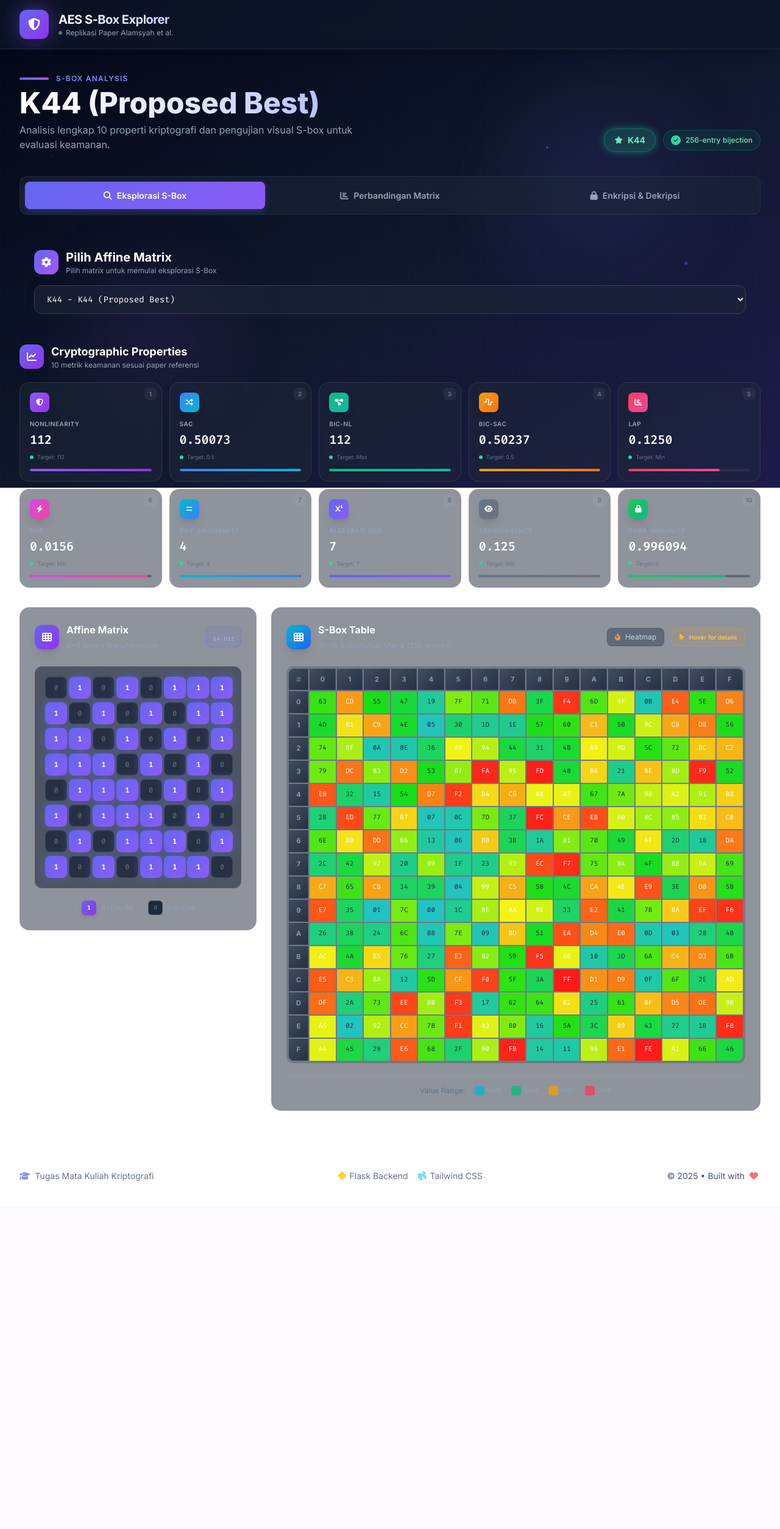
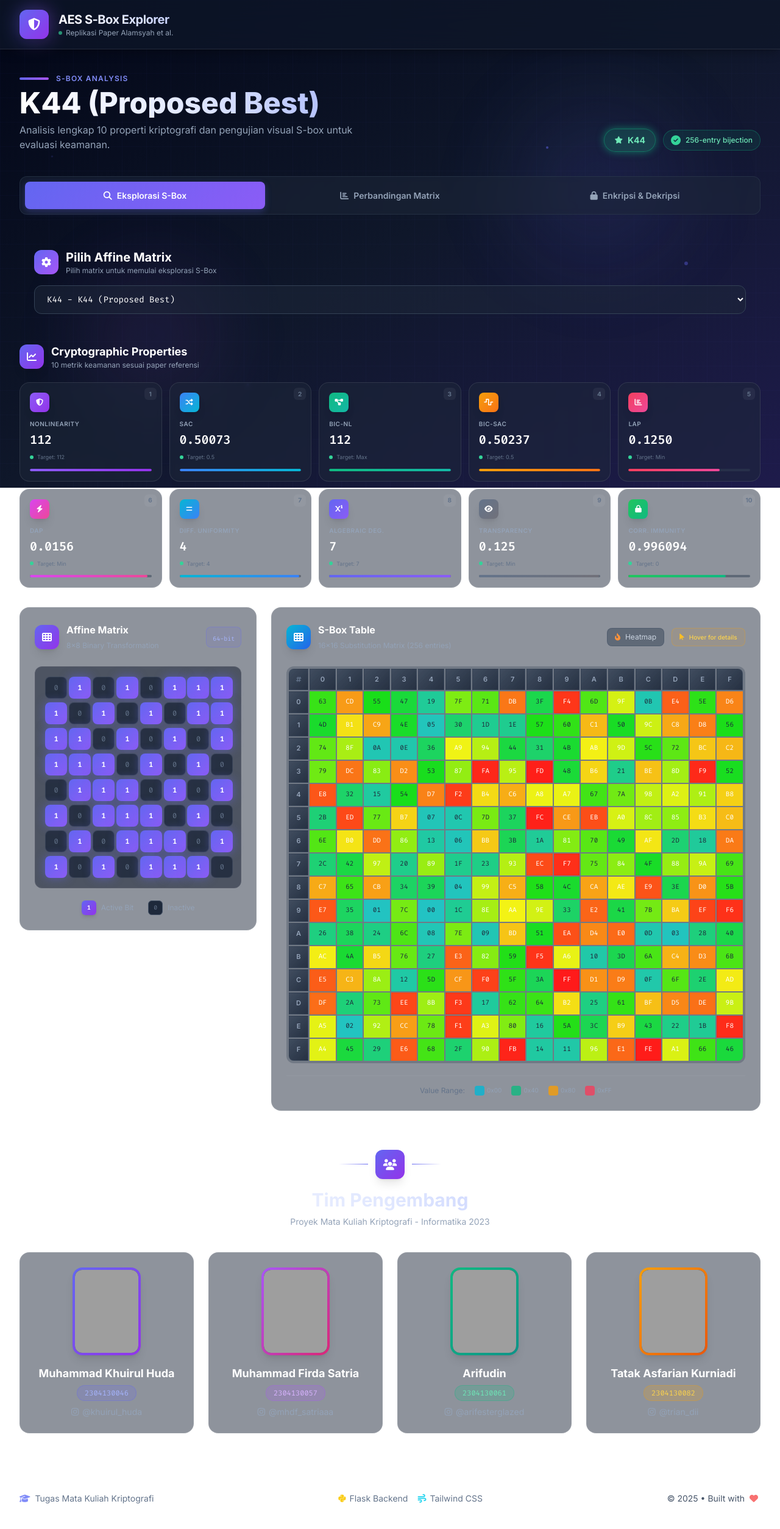
Before and after one commit to Arifester/Cryptography-Course-Project, a Flask app: page / in a window 1280 px wide. Shown: the whole page at 61% size. Before the commit the page ends 1937 px from the top, so only its background shows below. Run offline with Flask 3, Linux system fonts and the light colour scheme; some libraries are stand-ins or nearby versions; grey boxes are pictures that could not be loaded.

Commit message:
feat: add team page

```diff
--- a/app.py
+++ b/app.py
@@ -233,5 +233,69 @@ def decrypt_image_route():
     except Exception as e:
         return jsonify({'error': str(e)}), 500
 
+@app.route('/team-photo/<filename>')
+def team_photo(filename):
+    """Serve resized team member photos"""
+    try:
+        from PIL import ImageOps
+
+        # Target size for team cards (w:112px x h:144px at 2x for retina = 224x288)
+        target_width = 224
+        target_height = 288
+
+        # Map filename to actual image file
+        image_map = {
+            'huda': 'huda.JPG',
+            'firda': 'firda satria.png',
+            'arif': 'arif.jpg',
+            'tatak': 'tatak.jpeg'
+        }
+
+        actual_filename = image_map.get(filename)
+        if not actual_filename:
+            return "Image not found", 404
+
+        image_path = os.path.join(app.static_folder, 'images', actual_filename)
+
+        if not os.path.exists(image_path):
+            return "Image not found", 404
+
+        # Open and resize image
+        img = Image.open(image_path)
+
+        # Fix EXIF orientation (handles rotated photos from phones)
+        img = ImageOps.exif_transpose(img)
+
+        # Convert to RGB if necessary (for PNG with transparency)
+        if img.mode in ('RGBA', 'P'):
+            img = img.convert('RGB')
+
+        # Calculate crop to maintain aspect ratio and focus on top (face)
+        img_ratio = img.width / img.height
+        target_ratio = target_width / target_height
+
+        if img_ratio > target_ratio:
+            # Image is wider - crop sides
+            new_width = int(img.height * target_ratio)
+            left = (img.width - new_width) // 2
+            img = img.crop((left, 0, left + new_width, img.height))
+        else:
+            # Image is taller - crop bottom (keep top/face)
+            new_height = int(img.width / target_ratio)
+            img = img.crop((0, 0, img.width, new_height))
+
+        # Resize to target
+        img = img.resize((target_width, target_height), Image.Resampling.LANCZOS)
+
+        # Save to buffer
+        buffer = io.BytesIO()
+        img.save(buffer, format='JPEG', quality=70)
+        buffer.seek(0)
+
+        from flask import send_file
+        return send_file(buffer, mimetype='image/jpeg')
+    except Exception as e:
+        return str(e), 500
+
 if __name__ == '__main__':
     app.run(debug=True)
--- a/static/css/style.css
+++ b/static/css/style.css
@@ -350,3 +350,63 @@ select optgroup {
 .heatmap-active .sbox-cell {
     transition: background-color 0.3s ease;
 }
+
+/* ===================================
+   Team Profile Cards - 3D Effects
+   =================================== */
+
+/* Team Card Container */
+.team-card {
+    cursor: pointer;
+}
+
+/* Team Card Inner */
+.team-card-inner {
+    transform: perspective(1000px) rotateX(0) rotateY(0);
+    transition: transform 0.5s ease, box-shadow 0.5s ease, border-color 0.3s ease;
+    will-change: transform;
+}
+
+/* Hover border color based on data-color */
+.team-card:hover .team-card-inner {
+    border-color: rgba(99, 102, 241, 0.5);
+}
+
+.team-card[data-color="purple"]:hover .team-card-inner {
+    border-color: rgba(168, 85, 247, 0.5);
+}
+
+.team-card[data-color="emerald"]:hover .team-card-inner {
+    border-color: rgba(16, 185, 129, 0.5);
+}
+
+.team-card[data-color="amber"]:hover .team-card-inner {
+    border-color: rgba(245, 158, 11, 0.5);
+}
+
+/* Staggered Animation on Load */
+.team-card:nth-child(1) { animation: fadeInUp 0.6s ease-out 0.1s both; }
+.team-card:nth-child(2) { animation: fadeInUp 0.6s ease-out 0.2s both; }
+.team-card:nth-child(3) { animation: fadeInUp 0.6s ease-out 0.3s both; }
+.team-card:nth-child(4) { animation: fadeInUp 0.6s ease-out 0.4s both; }
+
+@keyframes fadeInUp {
+    from {
+        opacity: 0;
+        transform: translateY(30px);
+    }
+    to {
+        opacity: 1;
+        transform: translateY(0);
+    }
+}
+
+/* Responsive - disable 3D on mobile */
+@media (max-width: 640px) {
+    .team-card-inner {
+        transform: none !important;
+    }
+    .team-card:hover .team-card-inner {
+        transform: scale(1.02) !important;
+    }
+}
--- /dev/null
+++ b/templates/components/team_profile.html
@@ -0,0 +1,208 @@
+<!-- Team Profile Section -->
+<div class="mt-16 animate-fade-in">
+    <!-- Section Header -->
+    <div class="text-center mb-10">
+        <div class="inline-flex items-center gap-3 mb-4">
+            <div class="h-px w-12 bg-gradient-to-r from-transparent to-indigo-500"></div>
+            <div class="w-12 h-12 bg-gradient-to-br from-indigo-500 to-purple-600 rounded-xl flex items-center justify-center shadow-lg">
+                <i class="fas fa-users text-white text-lg"></i>
+            </div>
+            <div class="h-px w-12 bg-gradient-to-l from-transparent to-indigo-500"></div>
+        </div>
+        <h2 class="text-3xl font-bold bg-gradient-to-r from-white via-indigo-100 to-indigo-300 bg-clip-text text-transparent mb-2">
+            Tim Pengembang
+        </h2>
+        <p class="text-slate-400 text-sm">Proyek Mata Kuliah Kriptografi - Informatika 2023</p>
+    </div>
+
+    <!-- Team Cards Grid -->
+    <div class="grid grid-cols-1 sm:grid-cols-2 lg:grid-cols-4 gap-6">
+
+        <!-- Team Member 1: Huda -->
+        <div class="team-card" data-color="indigo">
+            <div class="team-card-inner relative bg-slate-800/50 backdrop-blur-sm rounded-2xl border border-white/10 p-6 overflow-hidden">
+                <!-- Glow Effect -->
+                <div class="team-card-glow absolute inset-0 rounded-2xl bg-gradient-to-br from-indigo-500/30 via-purple-500/20 to-transparent opacity-0 transition-opacity duration-300 pointer-events-none"></div>
+
+                <!-- Avatar -->
+                <div class="relative mb-4">
+                    <div class="w-28 h-36 mx-auto rounded-2xl bg-gradient-to-br from-indigo-500 to-purple-600 p-1 shadow-lg transition-all duration-300">
+                        <div class="w-full h-full rounded-xl bg-slate-700 overflow-hidden">
+                            <img src="/team-photo/huda"
+                                 alt="Muhammad Khuirul Huda"
+                                 class="w-full h-full object-cover"
+                                 loading="lazy">
+                        </div>
+                    </div>
+                </div>
+
+                <!-- Info -->
+                <div class="relative text-center">
+                    <h3 class="font-bold text-white text-lg mb-1">Muhammad Khuirul Huda</h3>
+                    <span class="inline-block px-3 py-1 bg-indigo-500/20 text-indigo-300 text-xs font-mono rounded-full border border-indigo-500/30 mb-2">
+                        2304130046
+                    </span>
+                    <a href="https://instagram.com/khuirul_huda" target="_blank" rel="noopener"
+                       class="flex items-center justify-center gap-1.5 text-slate-400 hover:text-pink-400 transition-colors text-sm">
+                        <i class="fab fa-instagram"></i>
+                        <span>@khuirul_huda</span>
+                    </a>
+                </div>
+            </div>
+        </div>
+
+        <!-- Team Member 2: Firda -->
+        <div class="team-card" data-color="purple">
+            <div class="team-card-inner relative bg-slate-800/50 backdrop-blur-sm rounded-2xl border border-white/10 p-6 overflow-hidden">
+                <!-- Glow Effect -->
+                <div class="team-card-glow absolute inset-0 rounded-2xl bg-gradient-to-br from-purple-500/30 via-pink-500/20 to-transparent opacity-0 transition-opacity duration-300 pointer-events-none"></div>
+
+                <!-- Avatar -->
+                <div class="relative mb-4">
+                    <div class="w-28 h-36 mx-auto rounded-2xl bg-gradient-to-br from-purple-500 to-pink-600 p-1 shadow-lg transition-all duration-300">
+                        <div class="w-full h-full rounded-xl bg-slate-700 overflow-hidden">
+                            <img src="/team-photo/firda"
+                                 alt="Muhammad Firda Satria"
+                                 class="w-full h-full object-cover"
+                                 loading="lazy">
+                        </div>
+                    </div>
+                </div>
+
+                <!-- Info -->
+                <div class="relative text-center">
+                    <h3 class="font-bold text-white text-lg mb-1">Muhammad Firda Satria</h3>
+                    <span class="inline-block px-3 py-1 bg-purple-500/20 text-purple-300 text-xs font-mono rounded-full border border-purple-500/30 mb-2">
+                        2304130057
+                    </span>
+                    <a href="https://instagram.com/mhdf_satriaaa" target="_blank" rel="noopener"
+                       class="flex items-center justify-center gap-1.5 text-slate-400 hover:text-pink-400 transition-colors text-sm">
+                        <i class="fab fa-instagram"></i>
+                        <span>@mhdf_satriaaa</span>
+                    </a>
+                </div>
+            </div>
+        </div>
+
+        <!-- Team Member 3: Arif -->
+        <div class="team-card" data-color="emerald">
+            <div class="team-card-inner relative bg-slate-800/50 backdrop-blur-sm rounded-2xl border border-white/10 p-6 overflow-hidden">
+                <!-- Glow Effect -->
+                <div class="team-card-glow absolute inset-0 rounded-2xl bg-gradient-to-br from-emerald-500/30 via-teal-500/20 to-transparent opacity-0 transition-opacity duration-300 pointer-events-none"></div>
+
+                <!-- Avatar -->
+                <div class="relative mb-4">
+                    <div class="w-28 h-36 mx-auto rounded-2xl bg-gradient-to-br from-emerald-500 to-teal-600 p-1 shadow-lg transition-all duration-300">
+                        <div class="w-full h-full rounded-xl bg-slate-700 overflow-hidden">
+                            <img src="/team-photo/arif"
+                                 alt="Arifudin"
+                                 class="w-full h-full object-cover"
+                                 loading="lazy">
+                        </div>
+                    </div>
+                </div>
+
+                <!-- Info -->
+                <div class="relative text-center">
+                    <h3 class="font-bold text-white text-lg mb-1">Arifudin</h3>
+                    <span class="inline-block px-3 py-1 bg-emerald-500/20 text-emerald-300 text-xs font-mono rounded-full border border-emerald-500/30 mb-2">
+                        2304130061
+                    </span>
+                    <a href="https://instagram.com/arifesterglazed" target="_blank" rel="noopener"
+                       class="flex items-center justify-center gap-1.5 text-slate-400 hover:text-pink-400 transition-colors text-sm">
+                        <i class="fab fa-instagram"></i>
+                        <span>@arifesterglazed</span>
+                    </a>
+                </div>
+            </div>
+        </div>
+
+        <!-- Team Member 4: Tatak -->
+        <div class="team-card" data-color="amber">
+            <div class="team-card-inner relative bg-slate-800/50 backdrop-blur-sm rounded-2xl border border-white/10 p-6 overflow-hidden">
+                <!-- Glow Effect -->
+                <div class="team-card-glow absolute inset-0 rounded-2xl bg-gradient-to-br from-amber-500/30 via-orange-500/20 to-transparent opacity-0 transition-opacity duration-300 pointer-events-none"></div>
+
+                <!-- Avatar -->
+                <div class="relative mb-4">
+                    <div class="w-28 h-36 mx-auto rounded-2xl bg-gradient-to-br from-amber-500 to-orange-600 p-1 shadow-lg transition-all duration-300">
+                        <div class="w-full h-full rounded-xl bg-slate-700 overflow-hidden">
+                            <img src="/team-photo/tatak"
+                                 alt="Tatak Asfarian Kurniadi"
+                                 class="w-full h-full object-cover"
+                                 loading="lazy">
+                        </div>
+                    </div>
+                </div>
+
+                <!-- Info -->
+                <div class="relative text-center">
+                    <h3 class="font-bold text-white text-lg mb-1">Tatak Asfarian Kurniadi</h3>
+                    <span class="inline-block px-3 py-1 bg-amber-500/20 text-amber-300 text-xs font-mono rounded-full border border-amber-500/30 mb-2">
+                        2304130082
+                    </span>
+                    <a href="https://instagram.com/trian_dii" target="_blank" rel="noopener"
+                       class="flex items-center justify-center gap-1.5 text-slate-400 hover:text-pink-400 transition-colors text-sm">
+                        <i class="fab fa-instagram"></i>
+                        <span>@trian_dii</span>
+                    </a>
+                </div>
+            </div>
+        </div>
+
+    </div>
+</div>
+
+<!-- Team Card 3D Mouse Follow Script -->
+<script>
+(function() {
+    const cards = document.querySelectorAll('.team-card');
+
+    cards.forEach(card => {
+        const inner = card.querySelector('.team-card-inner');
+        const glow = card.querySelector('.team-card-glow');
+
+        card.addEventListener('mousemove', (e) => {
+            const rect = card.getBoundingClientRect();
+            const x = e.clientX - rect.left;
+            const y = e.clientY - rect.top;
+            const centerX = rect.width / 2;
+            const centerY = rect.height / 2;
+
+            // Calculate rotation based on mouse position
+            const rotateX = ((y - centerY) / centerY) * -15;
+            const rotateY = ((x - centerX) / centerX) * 15;
+
+            // Apply 3D transform
+            inner.style.transform = `perspective(1000px) rotateX(${rotateX}deg) rotateY(${rotateY}deg) scale3d(1.05, 1.05, 1.05)`;
+
+            // Move glow to follow mouse
+            if (glow) {
+                glow.style.opacity = '1';
+                glow.style.background = `radial-gradient(circle at ${x}px ${y}px, rgba(99, 102, 241, 0.3), transparent 50%)`;
+            }
+
+            // Add shadow based on position
+            const shadowX = (x - centerX) / 10;
+            const shadowY = (y - centerY) / 10;
+            inner.style.boxShadow = `${shadowX}px ${shadowY}px 30px rgba(0, 0, 0, 0.3), 0 0 60px rgba(99, 102, 241, 0.1)`;
+        });
+
+        card.addEventListener('mouseleave', () => {
+            inner.style.transform = 'perspective(1000px) rotateX(0) rotateY(0) scale3d(1, 1, 1)';
+            inner.style.boxShadow = 'none';
+            if (glow) {
+                glow.style.opacity = '0';
+            }
+        });
+
+        card.addEventListener('mouseenter', () => {
+            inner.style.transition = 'none';
+        });
+
+        card.addEventListener('mouseleave', () => {
+            inner.style.transition = 'transform 0.5s ease, box-shadow 0.5s ease';
+        });
+    });
+})();
+</script>
--- a/templates/index.html
+++ b/templates/index.html
@@ -175,6 +175,9 @@
             </div>
         </div>
 
+        <!-- Team Profile Section -->
+        {% include "components/team_profile.html" %}
+
         <!-- Footer -->
         <footer class="mt-16 pt-8 border-t border-white/10 text-center animate-fade-in">
             <div class="flex flex-col md:flex-row items-center justify-between gap-4 text-slate-500 text-sm">
```
Also changed, not shown: static/images/arif.jpg (added), static/images/firda satria.png (added), static/images/tatak.jpeg (added), 1 other file.
